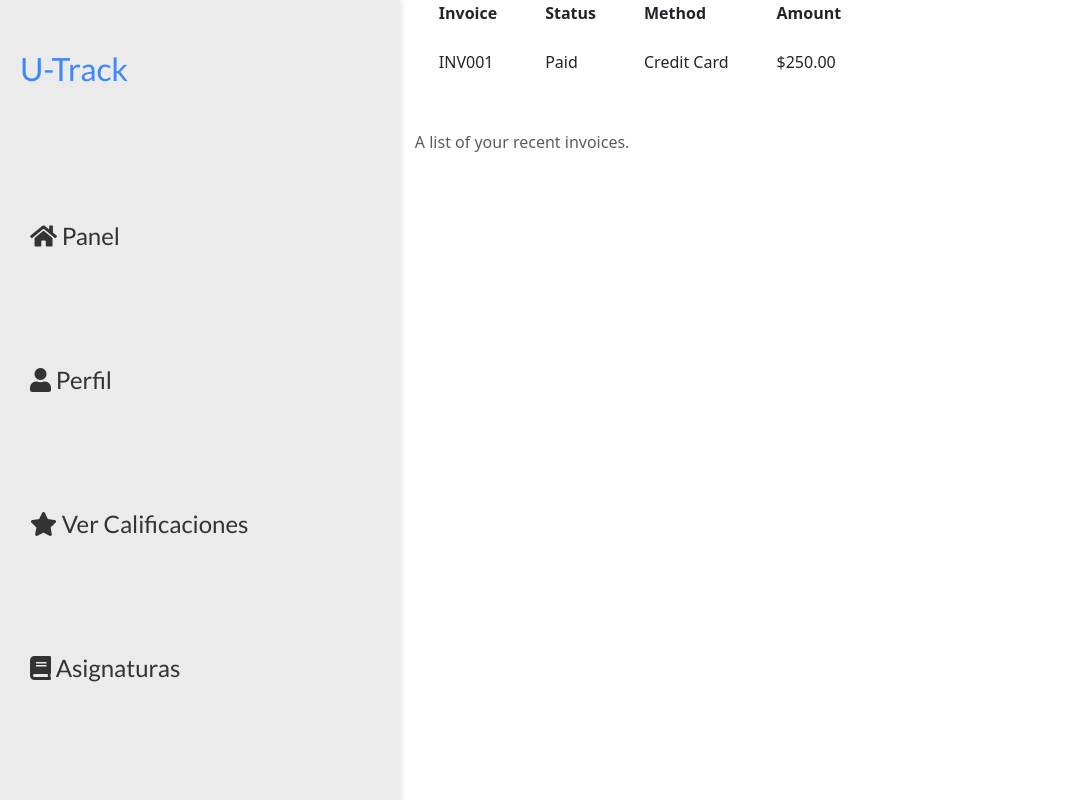
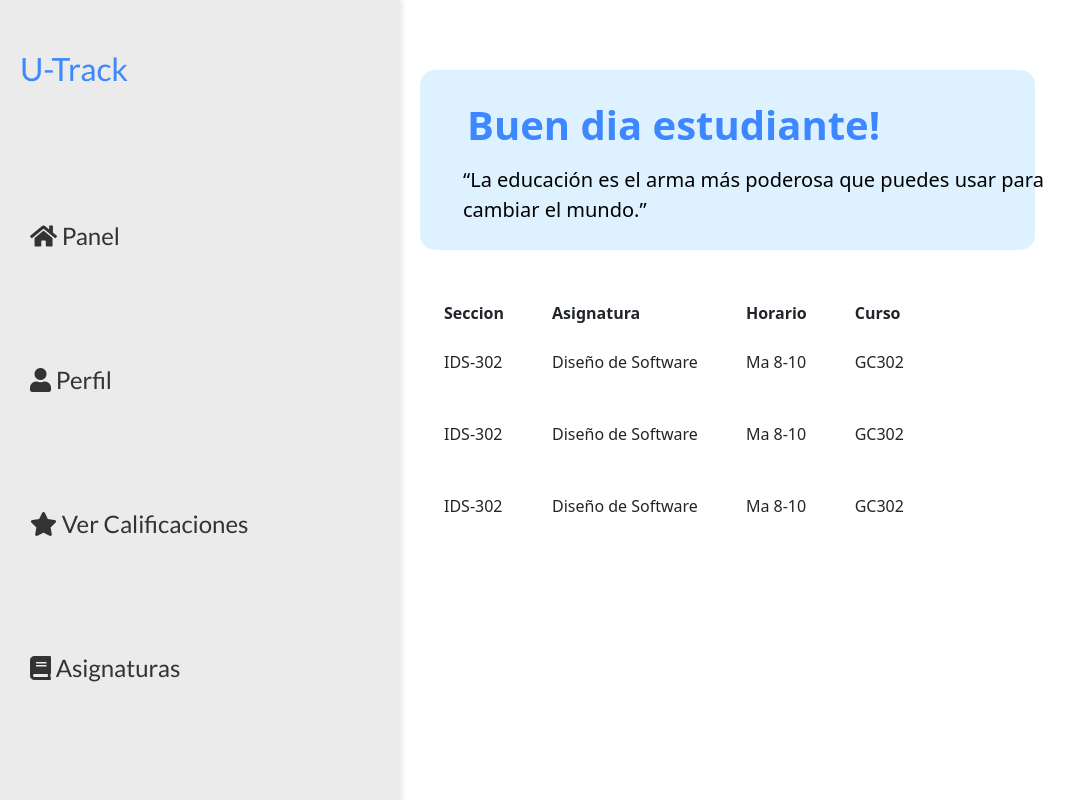
Before and after one commit to Jcazt21/U-Track, a React (Vite) app: page /HomePage in a window 1280 px wide. Shown: the whole page, without its empty margins (0-1084 px from the left). Built offline with nearby package versions, Linux system fonts and the light colour scheme.

Commit message:
Table+Mnsj en HomePage

```diff
--- a/src/HomePage.css
+++ b/src/HomePage.css
@@ -1,3 +1,15 @@
 .home-page {
   display: flex;
 }
+
+.Table {
+  position: absolute;
+  top: 300px; /* Ajusta según sea necesario */
+  left: 420px; /* Ajusta según sea necesario */
+}
+
+.Mensaje {
+  position: absolute;
+  top: 70px;
+  left: 420px;
+}
--- a/src/HomePage.tsx
+++ b/src/HomePage.tsx
@@ -1,5 +1,5 @@
 import React from "react";
-import Sidebar from "./components/Sidebar"; // Importa el componente del sidebar
+import Sidebar from "./components/Sidebar";
 import Mnsj from "./components/Mnsj";
 import "./HomePage.css";
 import {
@@ -16,23 +16,37 @@ const HomePage: React.FC = () => {
   return (
     <div className="home-page">
       <Sidebar />
+      <div className="Mensaje">
+        <Mnsj />
+      </div>
       <div className="Table">
         <Table>
-          <TableCaption>A list of your recent invoices.</TableCaption>
           <TableHeader>
             <TableRow>
-              <TableHead className="w-[100px]">Invoice</TableHead>
-              <TableHead>Status</TableHead>
-              <TableHead>Method</TableHead>
-              <TableHead className="text-right">Amount</TableHead>
+              <TableHead className="w-[100px]">Seccion</TableHead>
+              <TableHead>Asignatura</TableHead>
+              <TableHead>Horario</TableHead>
+              <TableHead className="text-right">Curso</TableHead>
             </TableRow>
           </TableHeader>
           <TableBody>
             <TableRow>
-              <TableCell className="font-medium">INV001</TableCell>
-              <TableCell>Paid</TableCell>
-              <TableCell>Credit Card</TableCell>
-              <TableCell className="text-right">$250.00</TableCell>
+              <TableCell className="font-medium">IDS-302</TableCell>
+              <TableCell>Diseño de Software</TableCell>
+              <TableCell>Ma 8-10</TableCell>
+              <TableCell className="text-right">GC302</TableCell>
+            </TableRow>
+            <TableRow>
+              <TableCell className="font-medium">IDS-302</TableCell>
+              <TableCell>Diseño de Software</TableCell>
+              <TableCell>Ma 8-10</TableCell>
+              <TableCell className="text-right">GC302</TableCell>
+            </TableRow>
+            <TableRow>
+              <TableCell className="font-medium">IDS-302</TableCell>
+              <TableCell>Diseño de Software</TableCell>
+              <TableCell>Ma 8-10</TableCell>
+              <TableCell className="text-right">GC302</TableCell>
             </TableRow>
           </TableBody>
         </Table>
--- a/src/components/Mnsj.module.css
+++ b/src/components/Mnsj.module.css
@@ -19,7 +19,7 @@
 .mnsj {
   border-radius: 15px;
   background-color: rgba(209, 235, 255, 0.7);
-  width: 988px;
+  width: 615px;
   height: 180px;
   text-align: left;
   font-size: 20px;
```
Also changed, not shown: src/components/ui/alert.tsx (added, +59 -0 lines).
